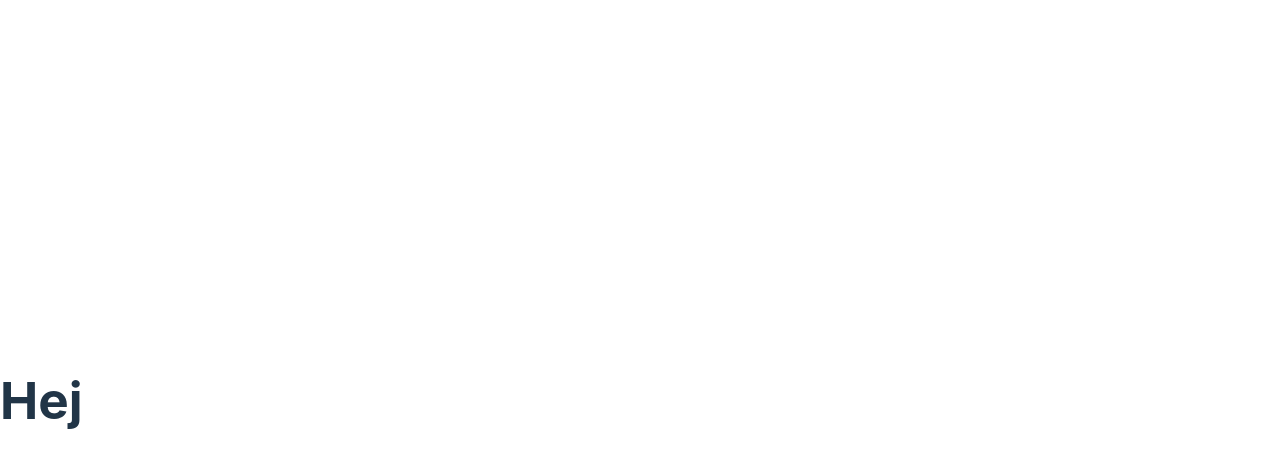
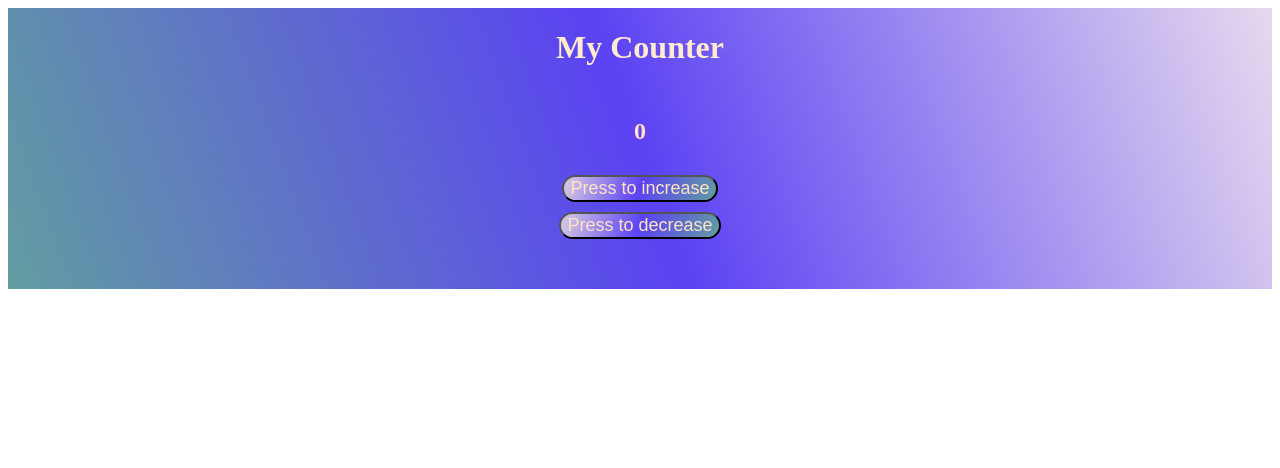
Before and after one commit to Jari1980/ReactSmallComponents, a React (Vite) app: page / in a window 1280 px wide. Shown: the top 468 px of the page. Built offline with nearby package versions, Linux system fonts and the light colour scheme.

Commit message:
Counter with css done

```diff
--- /dev/null
+++ b/src/Counter.css
@@ -0,0 +1,33 @@
+#counterDiv{
+    display: flex;
+    justify-content: center;
+    align-items:center;
+    flex-direction: column;
+    gap: 10px;
+    background-image: linear-gradient(250deg,#9561b93d, #5B42F3 50%,#629da1);
+}
+
+#counterHeading{
+    color:blanchedalmond;
+}
+
+#counterDisplay{
+    color:bisque;
+}
+
+#button1{
+    align-items: center;
+    background-image: linear-gradient(110deg,#9561b93d, #5B42F3 50%,#629da1);
+    border-radius: 15px;
+    font-size: large;
+    color:bisque;
+}
+
+#button2{
+    align-items: center;
+    background-image: linear-gradient(110deg,#9561b93d, #5B42F3 50%,#629da1);
+    border-radius: 15px;
+    font-size: large;
+    color:bisque;
+    margin-bottom: 50px;
+}
--- a/src/Counter.jsx
+++ b/src/Counter.jsx
@@ -1,14 +1,28 @@
-import React from "react";
+import React, { useState } from "react";
+import './Counter.css'
 
+function Counter() {
+  const [counter, SetCounter] = useState(0);
 
-function Counter(){
+  function addCounter(){
+    SetCounter(counter + 1)
+  }
 
+  function decreaseCounter(){
+    SetCounter(counter - 1)
+  }
 
-    return (
-        <div>
-            <h1>Hej</h1>
-        </div>
-    )
+  return (
+    <>
+
+      <div id="counterDiv">
+        <h1 id="counterHeading">My Counter</h1>
+        <h2 id="counterDisplay">{counter}</h2>
+        <button id="button1" onClick={addCounter}>Press to increase</button>
+        <button id="button2" onClick={decreaseCounter}>Press to decrease</button>
+      </div>
+    </>
+  );
 }
 
 export default Counter;
--- a/src/main.jsx
+++ b/src/main.jsx
@@ -1,7 +1,7 @@
 import { StrictMode } from 'react'
 import { createRoot } from 'react-dom/client'
 import Counter from './Counter.jsx'
-import './index.css'
+//import './index.css'
 
 createRoot(document.getElementById('root')).render(
   <StrictMode>
```
